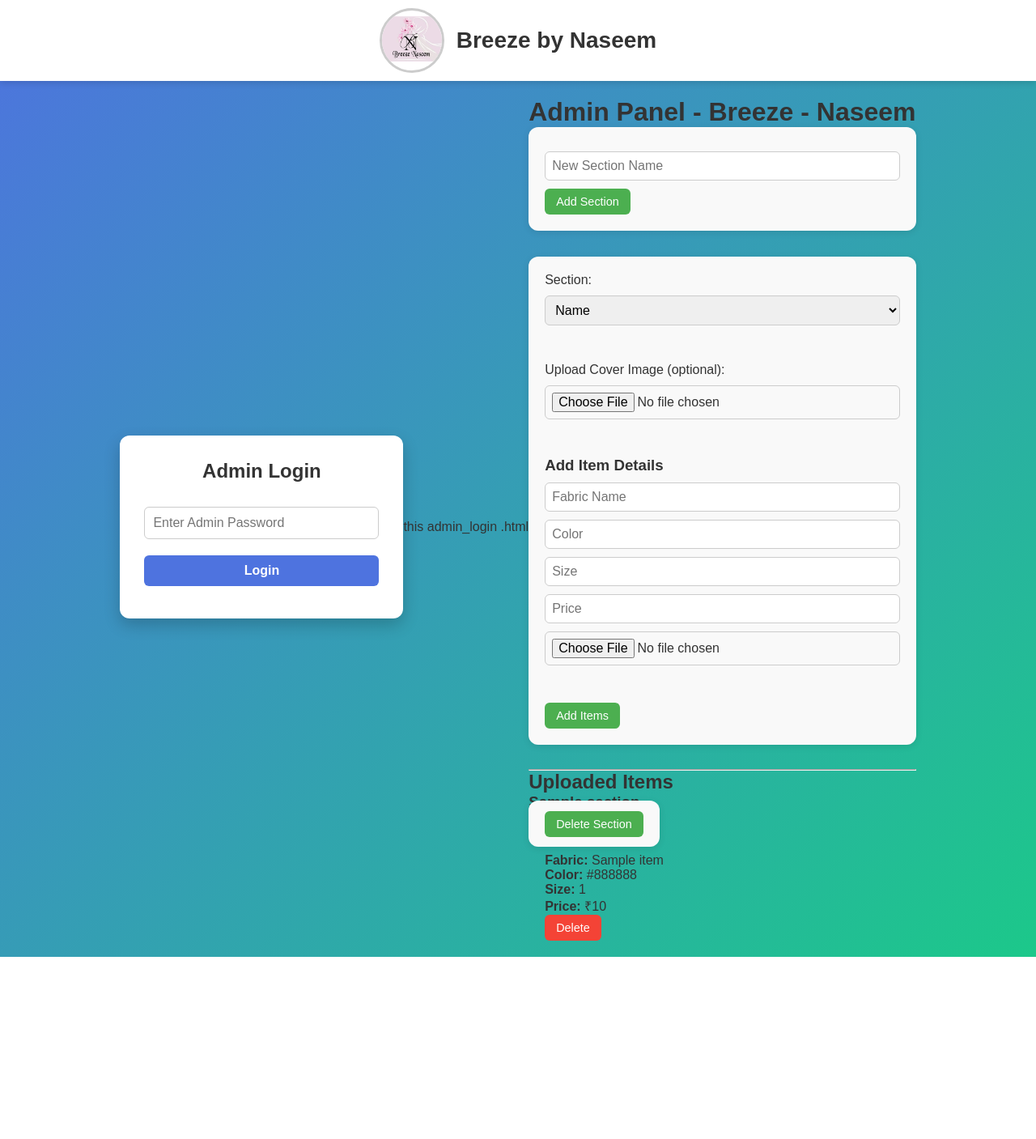
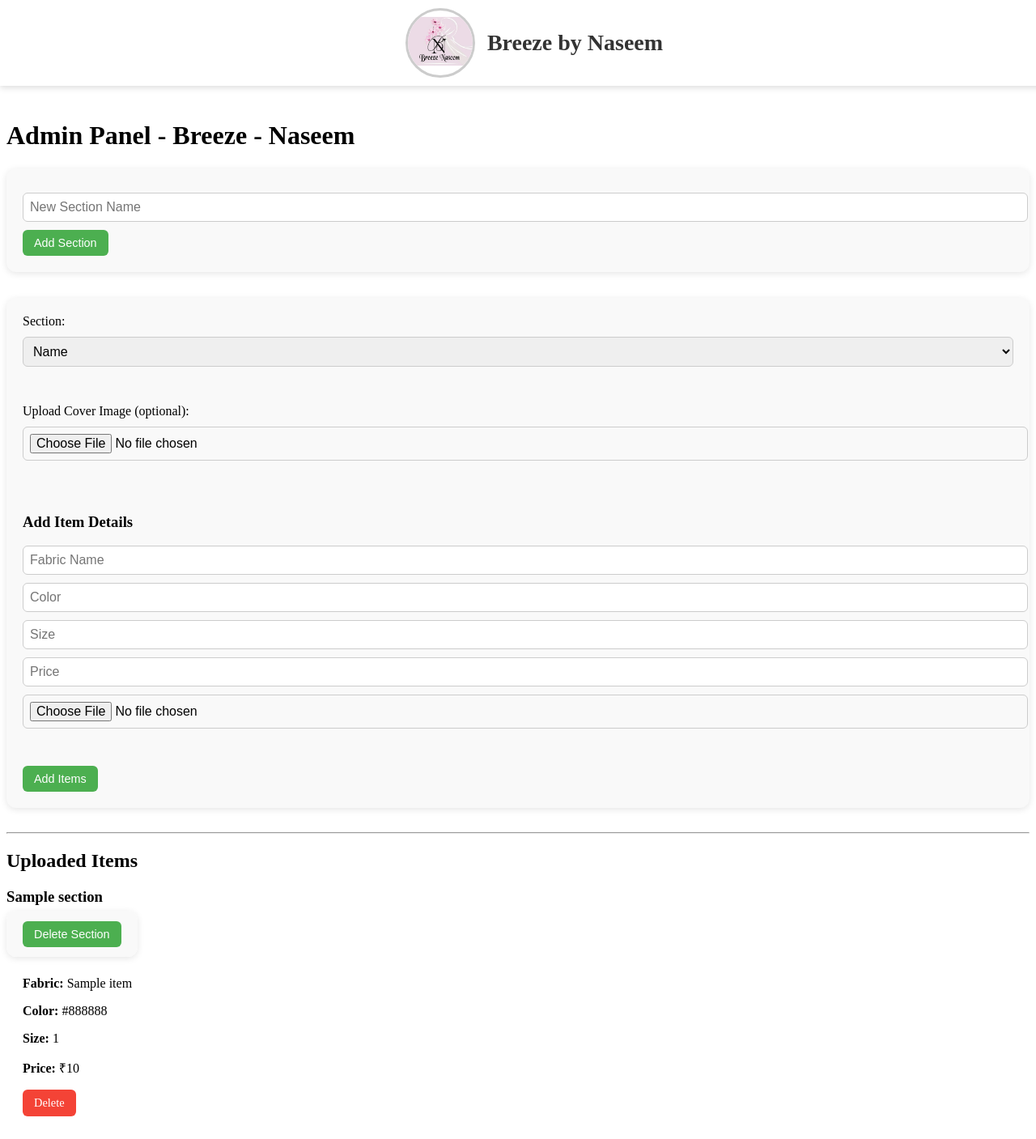
Before and after one commit to Ayeshuuuuu/breeze-store-render, a Python web app: template Breeze/templates/admin.html in a window 1280 px wide. Shown: the whole page at 81% size. Before the commit the page ends 1182 px from the top, so only its background shows below. Run offline with Jinja, Linux system fonts and the light colour scheme; the template is opened without the code that fills it: most values are stand-ins (such as "Sample title", 1, 10 or a date in 2020).

Commit message:
Update admin.html

```diff
--- a/Breeze/templates/admin.html
+++ b/Breeze/templates/admin.html
@@ -1,27 +1,3 @@
-<!DOCTYPE html>
-<html lang="en">
-<head>
-    <meta charset="UTF-8">
-    <meta name="viewport" content="width=device-width, initial-scale=1.0">
-    <title>Admin Login</title>
-    <!-- Link external CSS file -->
-    <link rel="stylesheet" href="{{ url_for('static', filename='css/admin_login.css') }}">
-</head>
-<body>
-    <body class="login">
-    <div class="login-container">
-        <h2>Admin Login</h2>
-        <form method="POST" action="/admin_login">
-            <input type="password" name="password" placeholder="Enter Admin Password" required>
-            {% if error %}
-            <p class="error">{{ error }}</p>
-            {% endif %}
-            <input type="submit" value="Login">
-        </form>
-    </div>
-</body>
-</html>    this admin_login .html
-
 <!DOCTYPE html>
 <html lang="en">
 <head>
@@ -39,15 +15,18 @@
             <input type="text" name="new_section" placeholder="New Section Name" required>
             <button type="submit">Add Section</button>
         </form>
-        <form action="/admin" method="POST" enctype="multipart/form-data">
+
+        <form action="{{ url_for('admin') }}" method="POST" enctype="multipart/form-data">
             <label>Section:</label>
             <select name="section" required>
                 {% for section in items.keys() %}
                     <option value="{{ section }}">{{ section|capitalize }}</option>
                 {% endfor %}
             </select><br><br>
+
             <label>Upload Cover Image (optional):</label>
             <input type="file" name="cover" accept="image/*"><br><br>
+
             <h3>Add Item Details</h3>
             <div id="item-fields">
                 <div>
@@ -61,14 +40,18 @@
             <br><br>
             <button type="submit">Add Items</button>
         </form>
+
         <hr>
         <h2>Uploaded Items</h2>
+
         {% for section, items_list in items.items() %}
             <h3>{{ section|capitalize() }}</h3>
+
             <!-- Delete Section Button -->
             <form method="POST" action="{{ url_for('delete_section', section=section) }}" style="display:inline;">
                 <button type="submit" onclick="return confirm('Delete section {{ section|capitalize() }}?')">Delete Section</button>
             </form>
+
             <div class="admin-item-grid">
                 {% if items_list["items"] %}
                     {% for item in items_list["items"] %}
```
Lines whose indentation alone changed are shown as unchanged.
